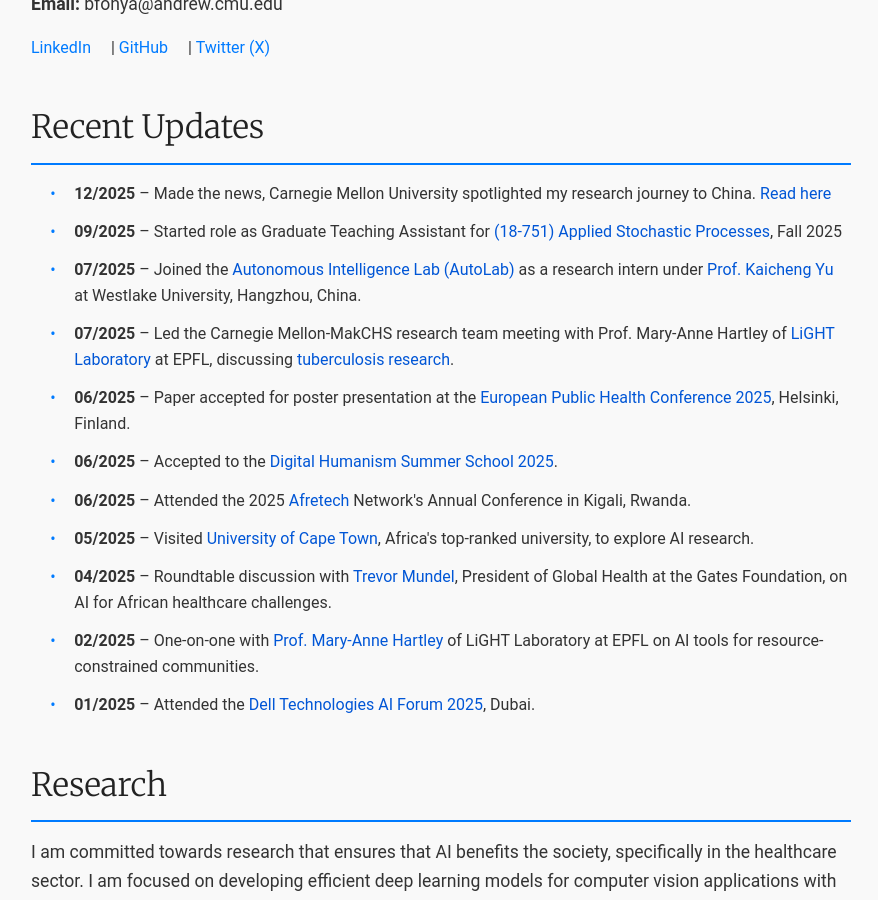
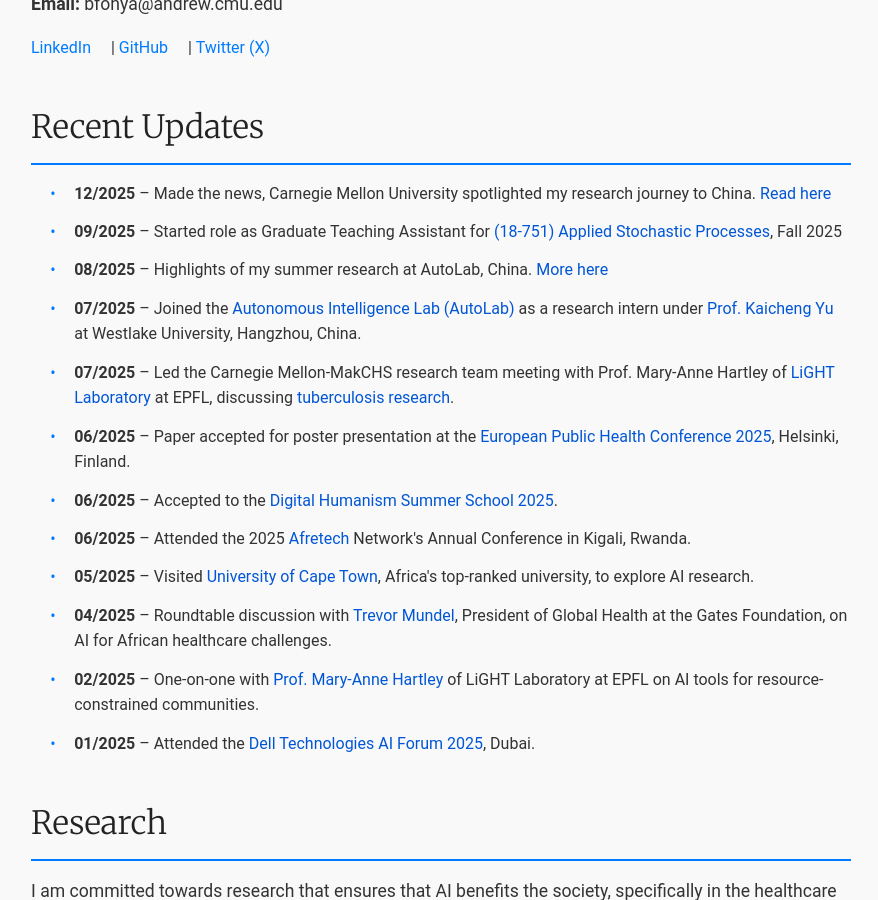
Before and after one commit to FonyaBrandone/FonyaBrandone.github.io, a Jekyll site: the page built from index.md, in a window 1280 px wide and 900 px high, scrolled down 817 px. Shown: the whole window, without its empty margins (199-1077 px from the left). Built offline with Jekyll 4.4.1, drawn with Linux system fonts in a browser that asks for light colours.

Commit message:
Autolab internship highlight

```diff
--- a/index.md
+++ b/index.md
@@ -179,8 +179,12 @@
   <section class="updates">
     <h2>Recent Updates</h2>
     <ul>
-    <li><strong>12/2025</strong> – Made the news, Carnegie Mellon University spotlighted my research journey to China. <a href="https://www.africa.engineering.cmu.edu/news/2025/12/3-fonya-feature.html">Read here</a></li>
+      <li><strong>12/2025</strong> – Made the news, Carnegie Mellon University spotlighted my research journey to China. <a href="https://www.africa.engineering.cmu.edu/news/2025/12/3-fonya-feature.html">Read here</a></li>
+
       <li><strong>09/2025</strong> – Started role as Graduate Teaching Assistant for <a href="https://courses.ece.cmu.edu/18751">(18-751) Applied Stochastic Processes</a>, Fall 2025</li>
+
+      <li><strong>08/2025</strong> – Highlights of my summer research at AutoLab, China. <a href="https://mp.weixin.qq.com/s/C5NlUEWbFy9yRJGseO3iog">More here</a></li>
+
       <li><strong>07/2025</strong> – Joined the <a href='https://westlake-autolab.github.io/' target='_blank'>Autonomous Intelligence Lab (AutoLab)</a> as a research intern under <a href="https://en.westlake.edu.cn/faculty/kaicheng-yu.html">Prof. Kaicheng Yu</a> at Westlake University, Hangzhou, China.</li>
       <li><strong>07/2025</strong> – Led the Carnegie Mellon-MakCHS research team meeting with Prof. Mary-Anne Hartley of <a href="https://www.light-laboratory.org/">LiGHT Laboratory</a> at EPFL, discussing <a href="https://ai.epfl.ch/ai-making-it-easier-to-diagnose-tuberculosis-in-sub-saharan-africa/">tuberculosis research</a>.</li>
       <li><strong>06/2025</strong> – Paper accepted for poster presentation at the <a href="https://ephconference.eu/">European Public Health Conference 2025</a>, Helsinki, Finland.</li>
```
